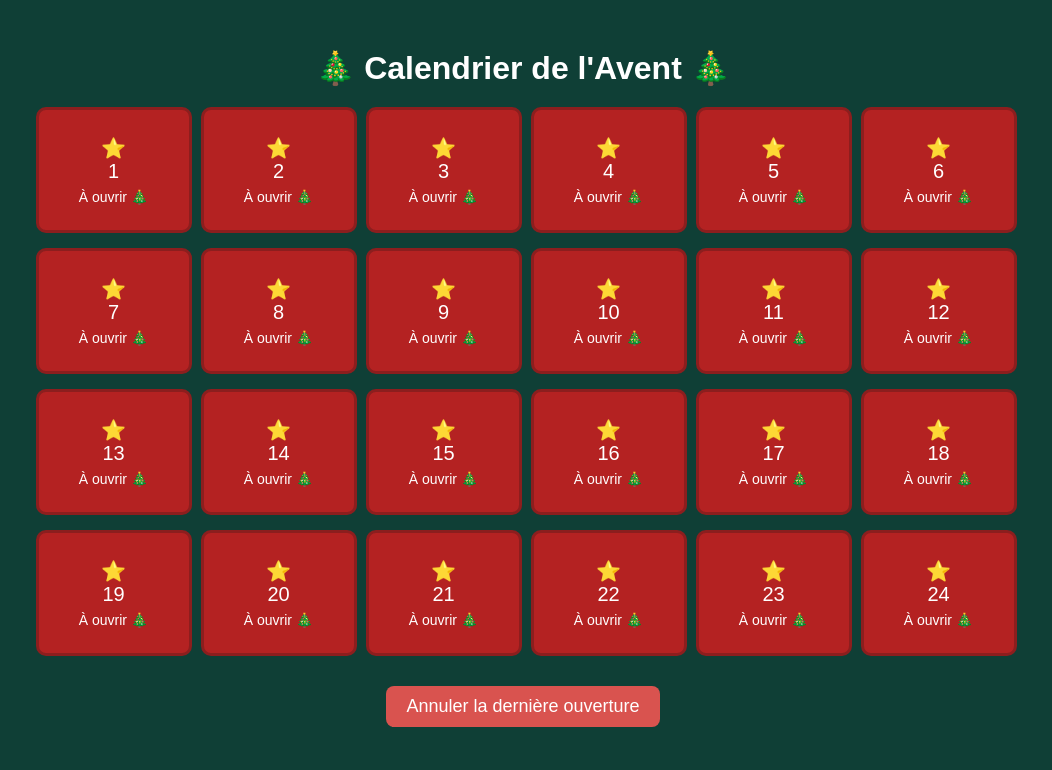
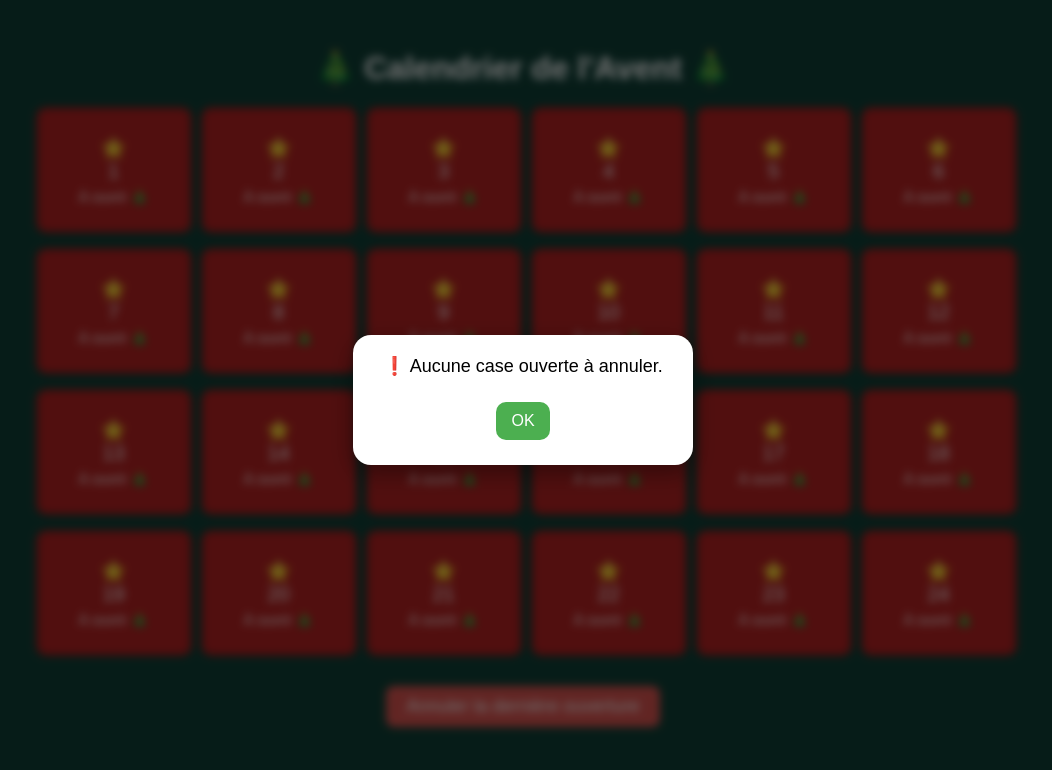
Before and after one commit to XeroxYTB2/Calender, a plain HTML site: page index.html in a window 1280 px wide. Both pictures are taken after a click on the button "Annuler la dernière ouverture". Shown: the whole page, without its empty margins (117-1169 px from the left). Drawn offline with Linux system fonts and the light colour scheme.

Commit message:
Update index.html

```diff
--- a/index.html
+++ b/index.html
@@ -64,6 +64,70 @@
     #resetBtn:hover {
         background:#c9302c;
     }
+
+    /* ----------------------------- */
+    /*      POPUP (style Snapchat)   */
+    /* ----------------------------- */
+
+    #popupOverlay {
+        position: fixed;
+        top:0; left:0;
+        width:100%; height:100%;
+        background: rgba(0,0,0,0.55);
+        backdrop-filter: blur(4px);
+        display:flex;
+        align-items:center;
+        justify-content:center;
+        visibility:hidden;
+        opacity:0;
+        transition:0.25s;
+        z-index:1000;
+    }
+
+    #popupOverlay.active {
+        visibility: visible;
+        opacity:1;
+    }
+
+    #popupBox {
+        background:white;
+        color:black;
+        width:300px;
+        padding:20px;
+        border-radius:18px;
+        text-align:center;
+        box-shadow:0 8px 25px rgba(0,0,0,0.4);
+        transform:scale(0.8);
+        transition:0.25s;
+    }
+
+    #popupOverlay.active #popupBox {
+        transform:scale(1);
+    }
+
+    #popupMessage {
+        font-size:18px;
+        margin-bottom:20px;
+    }
+
+    .popupBtn {
+        padding:10px 15px;
+        font-size:16px;
+        border:none;
+        border-radius:10px;
+        cursor:pointer;
+        margin:5px;
+    }
+
+    .btnConfirm {
+        background:#4CAF50;
+        color:white;
+    }
+
+    .btnCancel {
+        background:#d9534f;
+        color:white;
+    }
 </style>
 </head>
 
@@ -74,13 +138,45 @@
 <div id="calendar"></div>
 <button id="resetBtn">Annuler la dernière ouverture</button>
 
+<!-- POPUP PERSONALISÉE -->
+<div id="popupOverlay">
+    <div id="popupBox">
+        <div id="popupMessage"></div>
+        <div id="popupButtons"></div>
+    </div>
+</div>
+
 <script>
 // ---------------------------
-// 1. Génération dynamique des cases
+// Gestion de pop-ups custom
+// ---------------------------
+function showPopup(message, buttons = []) {
+    const overlay = document.getElementById("popupOverlay");
+    const msgBox = document.getElementById("popupMessage");
+    const btnBox = document.getElementById("popupButtons");
+
+    msgBox.textContent = message;
+    btnBox.innerHTML = "";
+
+    buttons.forEach(btn => {
+        const b = document.createElement("button");
+        b.textContent = btn.text;
+        b.className = "popupBtn " + (btn.class || "");
+        b.onclick = () => {
+            overlay.classList.remove("active");
+            if (btn.action) btn.action();
+        };
+        btnBox.appendChild(b);
+    });
+
+    overlay.classList.add("active");
+}
+
+// ---------------------------
+// 1. Génération dynamique
 // ---------------------------
 const calendar = document.getElementById("calendar");
 
-// Charger l'état depuis le localStorage
 let openedDays = JSON.parse(localStorage.getItem("openedDays")) || [];
 
 function createCalendar() {
@@ -105,10 +201,12 @@ function createCalendar() {
 }
 
 // ---------------------------
-// 2. Lorsqu’on clique une case
+// 2. Ouverture d’une case
 // ---------------------------
 function openDay(day, element) {
-    alert("🎁 Tu as ouvert la case " + day + " !");
+    showPopup("🎁 Tu as ouvert la case " + day + " !", [
+        { text:"OK", class:"btnConfirm" }
+    ]);
 
     if (!openedDays.includes(day)) {
         openedDays.push(day);
@@ -120,38 +218,40 @@ function openDay(day, element) {
 }
 
 // ---------------------------
-// 3. Bouton RESET = retire la dernière case ouverte
+// 3. Reset = retire dernière case
 // ---------------------------
 document.getElementById("resetBtn").onclick = () => {
 
     if (openedDays.length === 0) {
-        alert("❗ Aucune case ouverte à annuler.");
+        showPopup("❗ Aucune case ouverte à annuler.", [
+            { text:"OK", class:"btnConfirm" }
+        ]);
         return;
     }
 
     const last = openedDays[openedDays.length - 1];
 
-    const confirmReset = confirm(
-        "❓ Veux-tu vraiment annuler l’ouverture de la case " + last + " ?"
-    );
-
-    if (!confirmReset) return;
-
-    // Supprimer uniquement la DERNIÈRE case ouverte
-    openedDays.pop();
-
-    // Sauver le nouvel état
-    localStorage.setItem("openedDays", JSON.stringify(openedDays));
-
-    // Recréer l'affichage
-    createCalendar();
+    showPopup("❓ Annuler l’ouverture de la case " + last + " ?", [
+        {
+            text:"Oui",
+            class:"btnConfirm",
+            action: () => {
+                openedDays.pop();
+                localStorage.setItem("openedDays", JSON.stringify(openedDays));
+                createCalendar();
+            }
+        },
+        {
+            text:"Non",
+            class:"btnCancel"
+        }
+    ]);
 };
 
 // ---------------------------
 // Initialisation
 // ---------------------------
 createCalendar();
-
 </script>
 
 </body>
```
